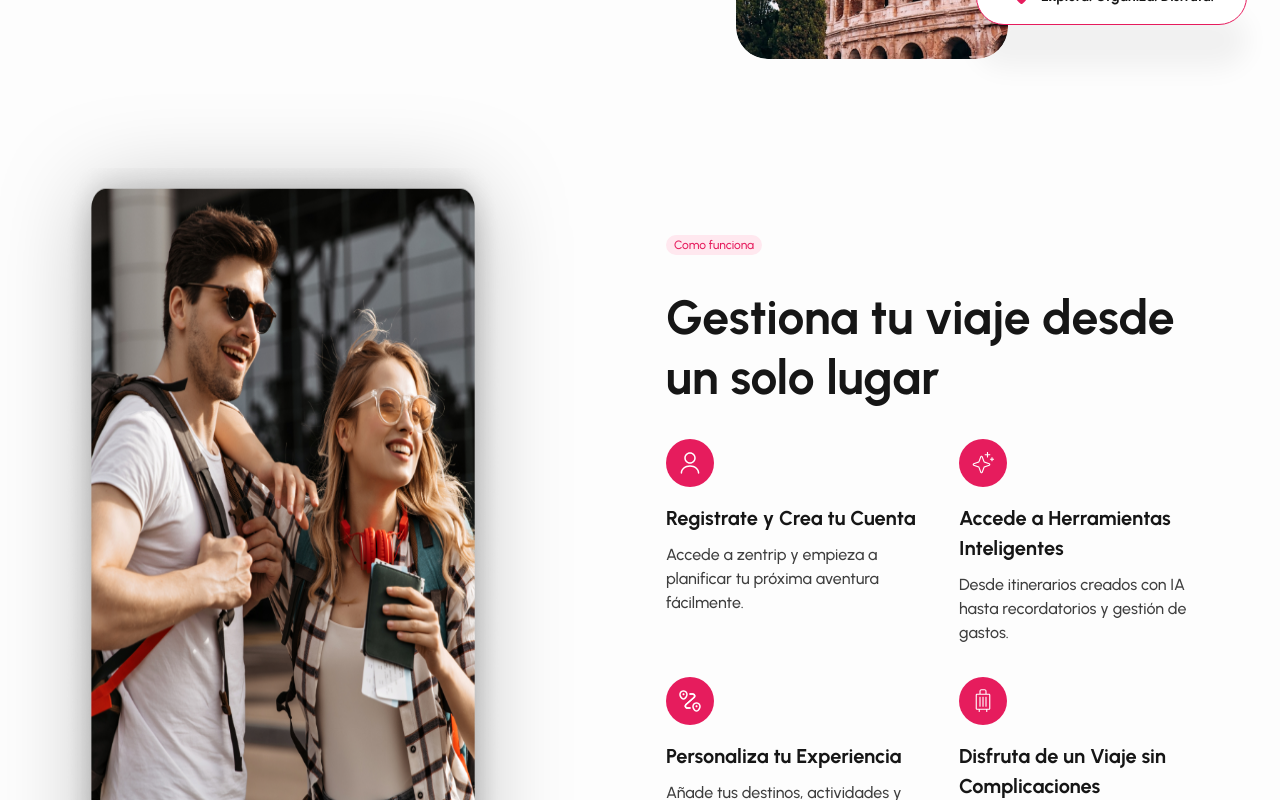
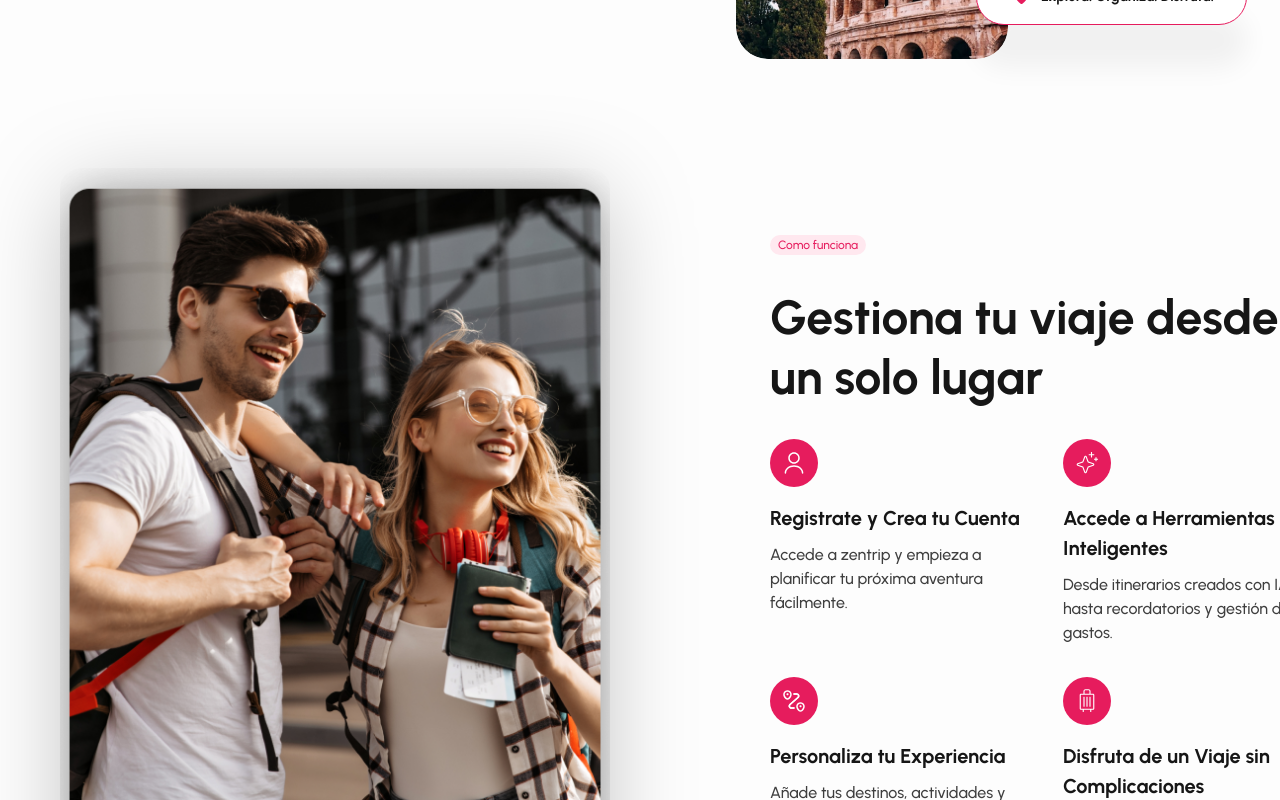
Before and after one commit to Ignacio918/viajes-app, a React (Vite) app in the folder viajes-app/: page / in a window 1280 px wide. Shown: the part 820-1620 px from the top of the page. Built offline with nearby package versions, Linux system fonts and the light colour scheme; a web font is replaced by a local one.

Commit message:
arreglo margenes howitworks

```diff
--- a/viajes-app/src/pages/HowItWorks.tsx
+++ b/viajes-app/src/pages/HowItWorks.tsx
@@ -10,13 +10,11 @@ const HowItWorks = () => {
   return (
     <div className="how-it-works">
       <div className="how-it-works__container">
-        <div className="how-it-works__image-wrapper">
-          <img
-            src={fotoRandom3}
-            alt="Random travel"
-            className="how-it-works__image"
-          />
-        </div>
+        <img
+          src={fotoRandom3}
+          alt="Random travel"
+          className="how-it-works__image"
+        />
 
         <div className="how-it-works__right">
           <div className="how-it-works__badge">Como funciona</div>
--- a/viajes-app/src/styles/HowItWorks.css
+++ b/viajes-app/src/styles/HowItWorks.css
@@ -5,20 +5,22 @@
 }
 
 .how-it-works__container {
-  @apply relative mx-auto flex items-start gap-[160px];
+  width: 100%;
+  max-width: 1920px;
+  margin: 0 auto;
   padding: 0 112px;
-  max-width: 1440px;
-}
-
-.how-it-works__image-wrapper {
-  @apply relative;
-  padding: 44px;
-  margin: -44px;
+  display: flex;
+  align-items: flex-start;
+  gap: 160px;
+  position: relative;
 }
 
 .how-it-works__image {
-  @apply w-[550px] h-[800px] rounded-[20px];
+  width: 550px;
+  height: 800px;
+  border-radius: 20px;
   filter: drop-shadow(0px 4px 44px rgba(0, 0, 0, 0.25));
+  object-fit: cover;
   position: relative;
   z-index: 1;
 }
@@ -106,13 +108,9 @@
     padding: 0 24px;
   }
 
-  .how-it-works__image-wrapper {
-    padding: 20px;
-    margin: -20px;
-  }
-
   .how-it-works__image {
-    @apply w-full h-auto;
+    width: 100%;
+    height: auto;
   }
 
   .how-it-works__right {
```
